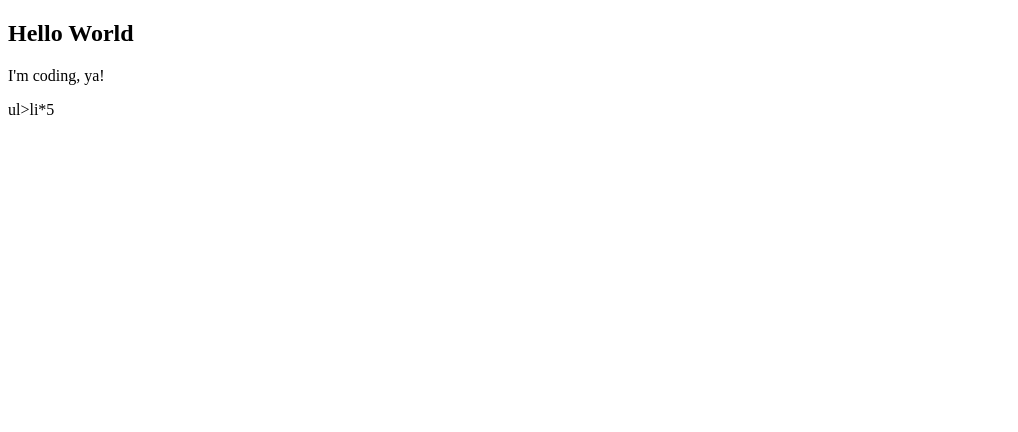
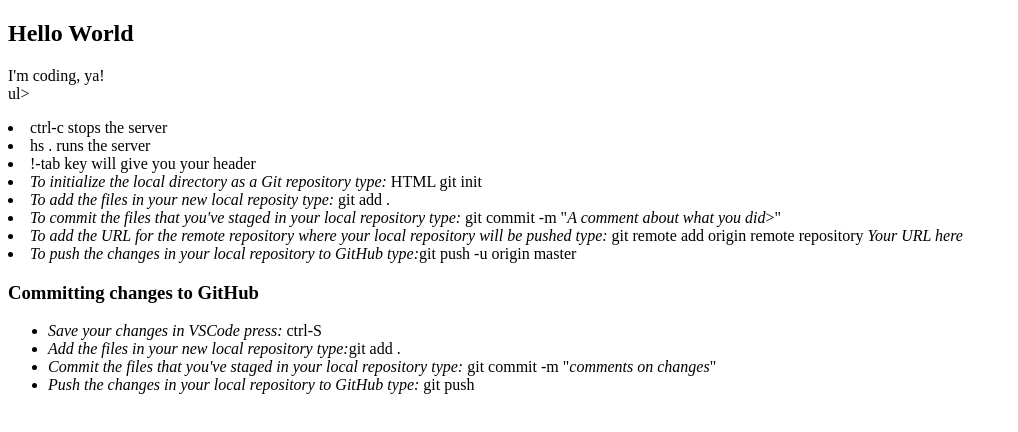
Before and after one commit to HofstetterDustin/day1, a plain HTML site: page index.html in a window 1280 px wide. Shown: the whole page, without its empty margins (0-1018 px from the left). Drawn offline with Linux system fonts and the light colour scheme.

Commit message:
pratice one

```diff
--- a/index.html
+++ b/index.html
@@ -8,12 +8,26 @@
 </head>
 <body>
     <h2>Hello World</h2>
-    <p>I'm coding, ya!</p>
-    ul>li*5
-    <div>
-        <div class="greeting"></div>
+    <p>I'm coding, ya! <br>
+        ul>
+        <li>ctrl-c stops the server</li>
+        <li>hs . runs the server</li>
+        <li>!-tab key will give you your header</li>
+        <li><em>To initialize the local directory as a Git repository type:</em> HTML git init</li>
+        <li><em>To add the files in your new local reposity type:</em> git add .</li>
+        <li><em>To commit the files that you've staged in your local repository type:</em> git commit -m "<em>A comment about what you did</em>>"</li>
+        <li><em>To add the URL for the remote repository where your local repository will be pushed type:</em> git remote add origin remote repository <em>Your URL here</em></li>
+        <li><em>To push the changes in your local repository to GitHub type:</em>git push -u origin master</li>
 
-
-    </div>
+    </p>
+    <h3>Committing changes to GitHub</h3>
+    <p>
+        <ul>
+            <li><em>Save your changes in VSCode press:</em> ctrl-S</li>
+            <li><em>Add the files in your new local repository type:</em>git add .</li>
+            <li><em>Commit the files that you've staged in your local repository type:</em> git commit -m "<em>comments on changes</em>"</li>
+            <li><em>Push the changes in your local repository to GitHub type:</em> git push</li>
+        </ul>
+    </p>
 </body>
 </html>
```
